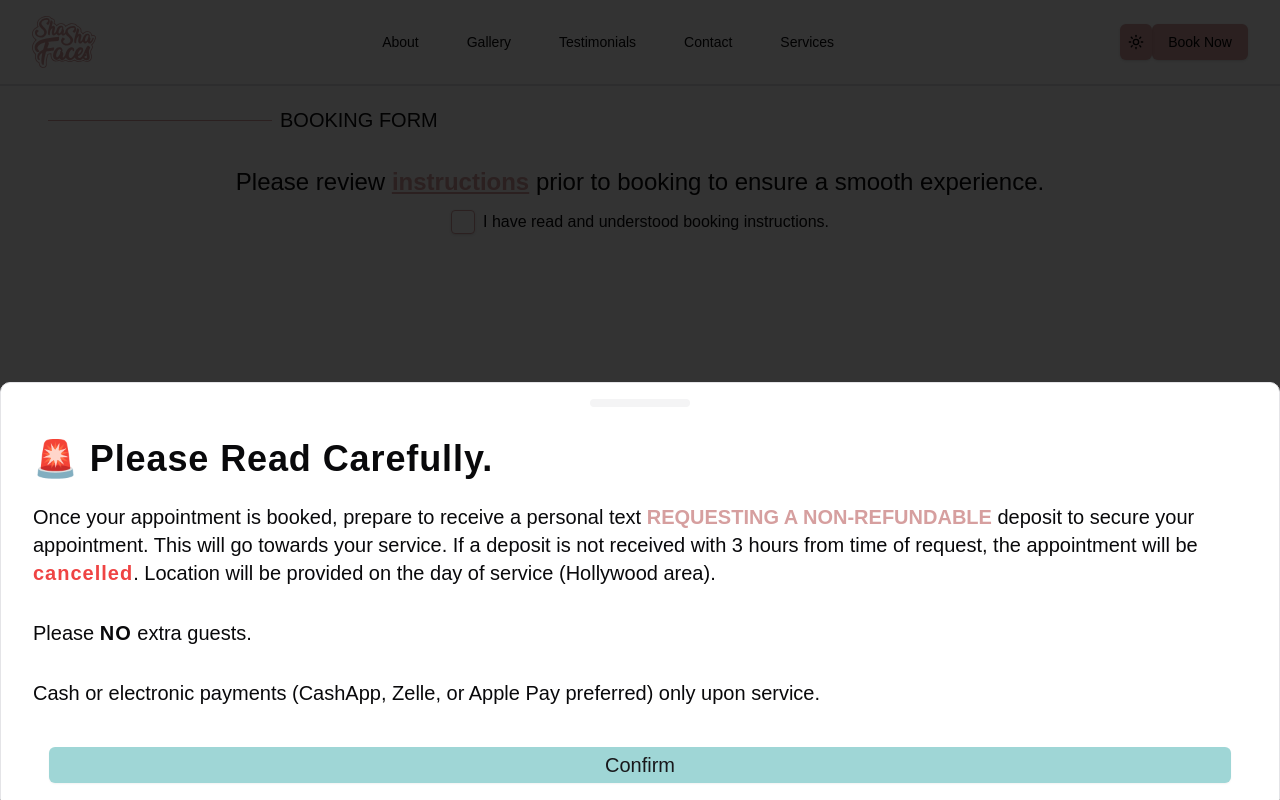
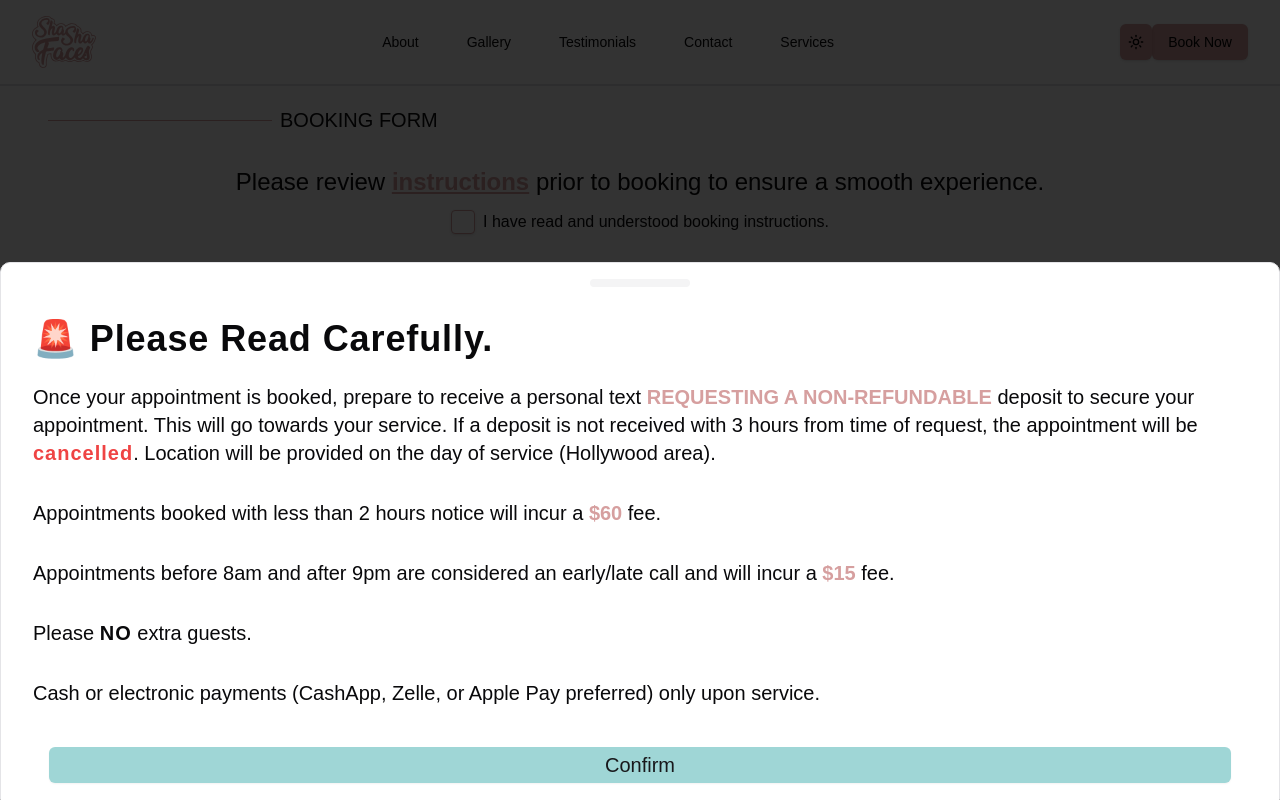
Before and after one commit to thatsehannah/sha-sha-faces, a Next.js app: page /contact in a window 1280 px wide. Both pictures are taken after a click on the element "instructions". Built offline with nearby package versions, Linux system fonts and the light colour scheme; a web font is replaced by a local one.

Commit message:
starting to work on contact form

```diff
--- a/app/contact/page.tsx
+++ b/app/contact/page.tsx
@@ -1,5 +1,6 @@
 'use client';
 
+import ContactForm from '@/components/contact/ContactForm';
 import InstructionsDrawer from '@/components/contact/InstructionsDrawer';
 import Container from '@/components/global/Container';
 import SectionTitle from '@/components/global/SectionTitle';
@@ -21,8 +22,8 @@ const ContactPage = () => {
         alignment='left'
       />
       <Container className='py-20 flex flex-col justify-center items-center'>
-        <div className='flex flex-col items-center gap-3'>
-          <p className='text-2xl font-light'>
+        <div className='flex flex-col items-center gap-5 lg:gap-3 mb-28'>
+          <p className='text-xl lg:text-2xl font-light'>
             Please review{' '}
             <span
               className='text-primary font-bold hover:cursor-pointer underline'
@@ -45,6 +46,7 @@ const ContactPage = () => {
             </Label>
           </div>
         </div>
+        <ContactForm />
       </Container>
       <InstructionsDrawer
         open={open}
--- /dev/null
+++ b/components/contact/ContactForm.tsx
@@ -0,0 +1,52 @@
+'use client';
+
+import React from 'react';
+import { useForm } from 'react-hook-form';
+import FormInput from './components/FormInput';
+import { z } from 'zod';
+import { appointmentSchema } from '@/utils/appointmentSchema';
+import { zodResolver } from '@hookform/resolvers/zod';
+import { Form } from '../ui/form';
+
+const ContactForm = () => {
+  const form = useForm<z.infer<typeof appointmentSchema>>({
+    resolver: zodResolver(appointmentSchema),
+    defaultValues: {
+      name: '',
+      email: '',
+      phoneNumber: '',
+      date: '',
+      time: '',
+      service: '',
+      addtlDetails: '',
+    },
+  });
+
+  const onSubmit = (values: z.infer<typeof appointmentSchema>) => {
+    console.log(values);
+  };
+
+  return (
+    <Form {...form}>
+      <form
+        className='bg-primary rounded-md p-4 w-full lg:w-[50vw]'
+        onSubmit={form.handleSubmit(onSubmit)}
+      >
+        <FormInput
+          name='name'
+          label='Full Name'
+          placeholder='Your full name'
+          form={form}
+        />
+        <FormInput
+          name='email'
+          label='Email'
+          placeholder='Your email'
+          form={form}
+        />
+      </form>
+    </Form>
+  );
+};
+
+export default ContactForm;
--- a/components/contact/InstructionsDrawer.tsx
+++ b/components/contact/InstructionsDrawer.tsx
@@ -48,6 +48,15 @@ const InstructionsDrawer = ({
               area).
             </p>
             <p>
+              Appointments booked with less than 2 hours notice will incur a{' '}
+              <span className='text-primary font-bold'>$60</span> fee.
+            </p>
+            <p>
+              Appointments before 8am and after 9pm are considered an early/late
+              call and will incur a{' '}
+              <span className='text-primary font-bold'>$15</span> fee.
+            </p>
+            <p>
               Please{' '}
               <span className='uppercase font-black tracking-wider'>no</span>{' '}
               extra guests.
--- /dev/null
+++ b/components/contact/components/FormInput.tsx
@@ -0,0 +1,42 @@
+import {
+  FormControl,
+  FormField,
+  FormItem,
+  FormLabel,
+  FormMessage,
+} from '@/components/ui/form';
+import { Input } from '@/components/ui/input';
+import { Appointment, AppointmentFormFields } from '@/utils/types';
+import React from 'react';
+import { UseFormReturn } from 'react-hook-form';
+
+type FormInputProps = {
+  name: AppointmentFormFields;
+  label: string;
+  placeholder?: string;
+  form: UseFormReturn<Appointment>;
+};
+
+const FormInput = ({ name, label, placeholder, form }: FormInputProps) => {
+  return (
+    <FormField
+      control={form.control}
+      name={name}
+      render={({ field }) => (
+        <FormItem className='mb-8'>
+          <FormLabel className='text-black text-lg'>{label}</FormLabel>
+          <FormControl>
+            <Input
+              placeholder={placeholder}
+              {...field}
+              className='text-black placeholder:text-slate-700 font-light'
+            />
+          </FormControl>
+          <FormMessage />
+        </FormItem>
+      )}
+    />
+  );
+};
+
+export default FormInput;
--- /dev/null
+++ b/components/ui/input.tsx
@@ -0,0 +1,22 @@
+import * as React from 'react';
+
+import { cn } from '@/lib/utils';
+
+const Input = React.forwardRef<HTMLInputElement, React.ComponentProps<'input'>>(
+  ({ className, type, ...props }, ref) => {
+    return (
+      <input
+        type={type}
+        className={cn(
+          'flex h-9 w-full rounded-md border border-input bg-transparent px-3 py-1 text-base shadow-sm transition-colors file:border-0 file:bg-transparent file:text-sm file:font-medium file:text-foreground placeholder:text-muted-foreground focus-visible:outline-none focus-visible:ring-1 focus-visible:ring-ring disabled:cursor-not-allowed disabled:opacity-50 md:text-sm',
+          className
+        )}
+        ref={ref}
+        {...props}
+      />
+    );
+  }
+);
+Input.displayName = 'Input';
+
+export { Input };
--- /dev/null
+++ b/utils/appointmentSchema.ts
@@ -0,0 +1,16 @@
+import { z } from 'zod';
+
+export const appointmentSchema = z.object({
+  name: z
+    .string()
+    .min(4, { message: 'name is too short, should be at least 4 characters.' })
+    .max(50, {
+      message: 'name is too long, should be less than 50 characters.',
+    }),
+  email: z.string().email({ message: 'invalid email address' }),
+  phoneNumber: z.string().length(10, { message: 'invalid phone number' }),
+  date: z.string().date(),
+  time: z.string().time(),
+  service: z.string(),
+  addtlDetails: z.string(),
+});
--- /dev/null
+++ b/utils/types.ts
@@ -0,0 +1,14 @@
+import { z } from 'zod';
+import { appointmentSchema } from './appointmentSchema';
+
+export type Appointment = {
+  name: string;
+  email: string;
+  phoneNumber: string;
+  date: string;
+  time: string;
+  service: string;
+  addtlDetails: string;
+};
+
+export type AppointmentFormFields = keyof z.infer<typeof appointmentSchema>;
```
